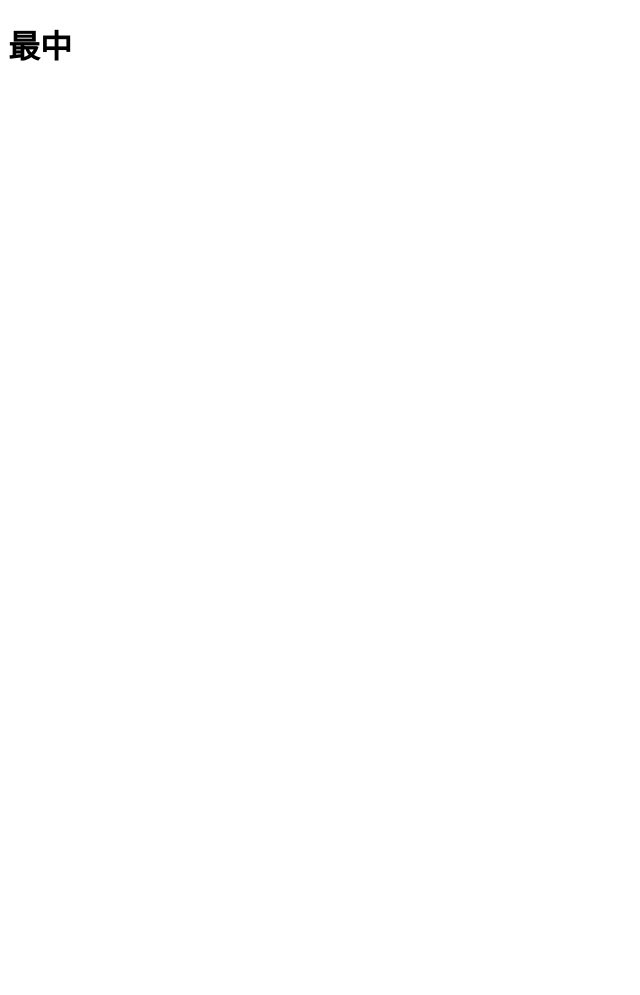
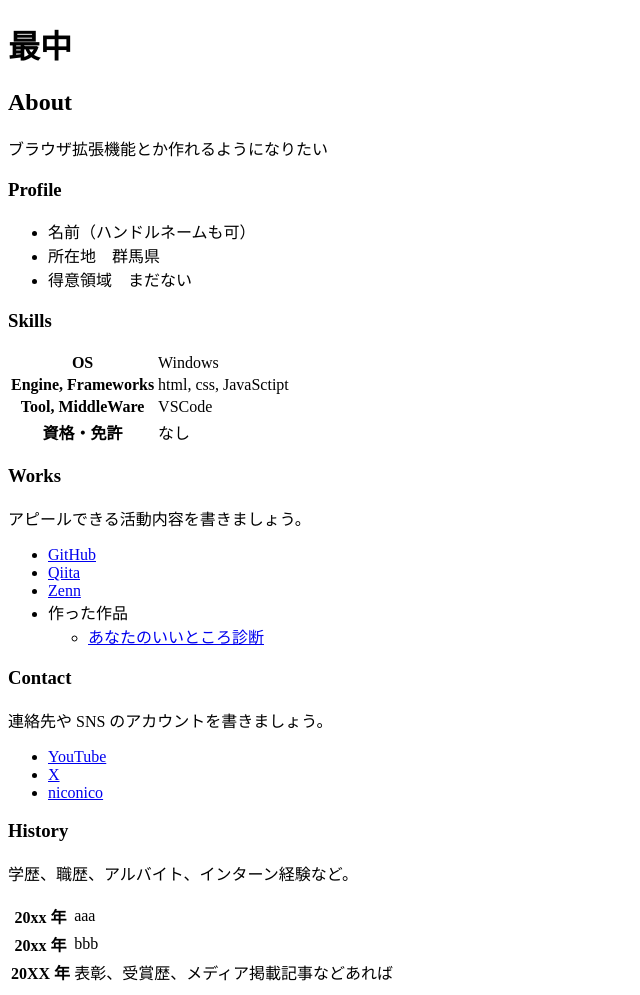
Before and after one commit to monaka1514/monaka1514.github.io, a plain HTML site: page index.html in a window 1280 px wide. Shown: the whole page, without its empty margins (0-640 px from the left). Before the commit the page ends 800 px from the top, so only its background shows below. Drawn offline with Linux system fonts and the light colour scheme.

Commit message:
ポートフォリオに必要な情報を追加

```diff
--- a/index.html
+++ b/index.html
@@ -7,5 +7,76 @@
   </head>
   <body>
     <h1>最中</h1>
+
+    <h2>About</h2>
+    <p>
+      ブラウザ拡張機能とか作れるようになりたい
+    </p>
+
+    <h3>Profile</h3>
+    <ul>
+      <li>名前（ハンドルネームも可）</li>
+      <li>所在地　群馬県</li>
+      <li>得意領域　まだない</li>
+    </ul>
+
+    <h3>Skills</h3>
+    <table>
+      <tr>
+        <th>OS</th>
+        <td>Windows</td>
+      </tr>
+      <tr>
+        <th>Engine, Frameworks</th>
+        <td>html, css, JavaSctipt</td>
+      </tr>
+      <tr>
+        <th>Tool, MiddleWare</th>
+        <td>VSCode</td>
+      </tr>
+      <tr>
+        <th>資格・免許</th>
+        <td>なし</td>
+      </tr>
+    </table>
+
+    <h3>Works</h3>
+    <p>アピールできる活動内容を書きましょう。</p>
+    <ul>
+      <li><a href="https://github.com/">GitHub</a></li>
+      <li><a href="https://qiita.com/">Qiita</a></li>
+      <li><a href="https://zenn.dev/">Zenn</a></li>
+      <li>
+        作った作品
+        <ul>
+          <li><a href="https://monaka1514.github.io/assessment/assessment.html">あなたのいいところ診断</a></li>
+        </ul>
+      </li>
+    </ul>
+
+    <h3>Contact</h3>
+    <p>連絡先や SNS のアカウントを書きましょう。</p>
+    <ul>
+      <li><a href="https://www.youtube.com/@monaka1514">YouTube</a></li>
+      <li><a href="https://x.com/monaka1514_">X</a></li>
+      <li><a href="https://www.nicovideo.jp/user/93272757">niconico</a></li>
+    </ul>
+
+    <h3>History</h3>
+    <p>学歴、職歴、アルバイト、インターン経験など。</p>
+    <table>
+      <tr>
+        <th>20xx 年</th>
+        <td>aaa</td>
+      </tr>
+      <tr>
+        <th>20xx 年</th>
+        <td>bbb</td>
+      </tr>
+      <tr>
+        <th>20XX 年</th>
+        <td>表彰、受賞歴、メディア掲載記事などあれば</td>
+      </tr>
+    </table>
   </body>
 </html>
```
